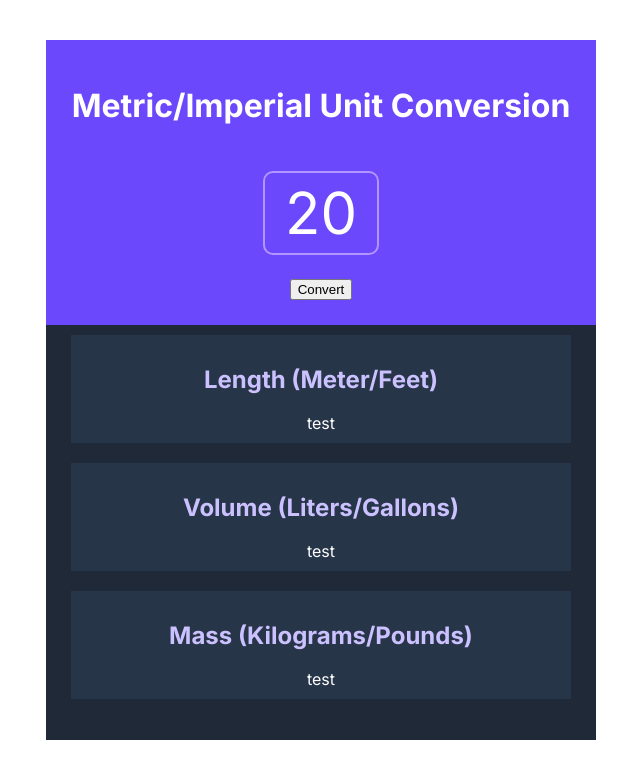
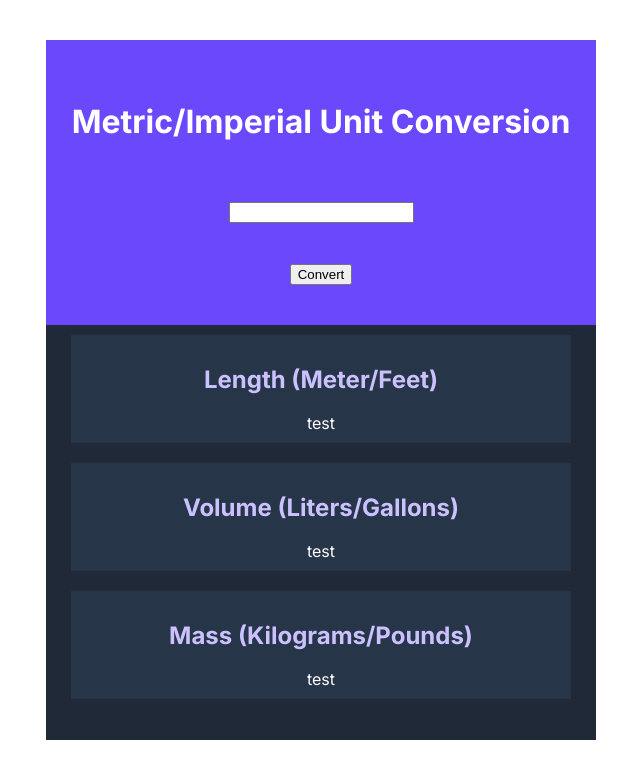
Before and after one commit to Frenzy017/unit-converter-project, a website built with Vite: page index.html in a window 1280 px wide. Shown: the whole page, without its empty margins (319-959 px from the left). Built offline with nearby package versions, Linux system fonts and the light colour scheme.

Commit message:
Update file

```diff
--- a/index.css
+++ b/index.css
@@ -31,7 +31,7 @@ header {
   margin-top: -20px;
 }
 
-.header-digit {
+.input-digit {
   font-size: 58px;
   border: 2px solid #B295FF;
   border-radius: 10px;
--- a/index.html
+++ b/index.html
@@ -13,7 +13,7 @@
     <div class="convert-interface">
       <header>
         <h1 class="header-title">Metric/Imperial Unit Conversion</h1>
-        <div id="digit" class="header-digit">20</div>
+        <input id="input-digit" type="number" class="header-digit"></input>
         <button id="convert-button">Convert</button>
       </header>
 
```
